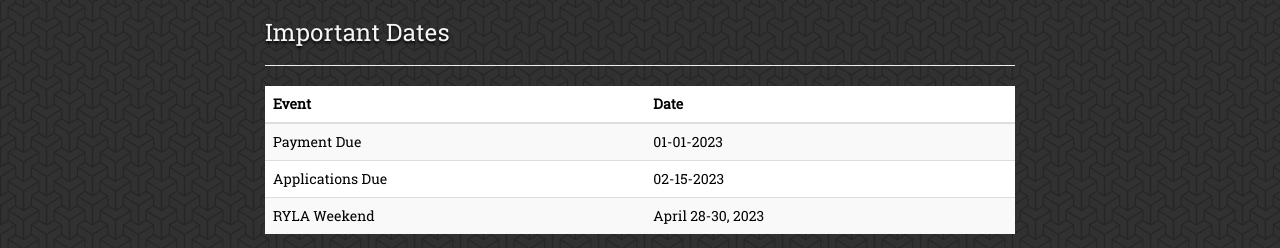
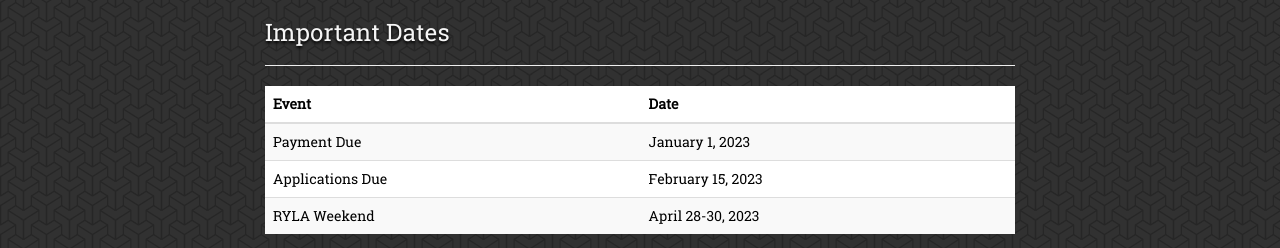
Before and after one commit to isaac-siegel/RYLA5280, a plain HTML site: page index.html in a window 1280 px wide. Shown: the part 1000-1248 px from the top of the page. Drawn offline with nearby package versions, Linux system fonts and the light colour scheme; grey boxes are pictures that could not be loaded; a script that the page names is missing; a web font is replaced by a local one.

Commit message:
spell out dates

```diff
--- a/index.html
+++ b/index.html
@@ -594,11 +594,11 @@
                         <tbody>
                         <tr>
                             <td>Payment Due</td>
-                            <td>01-01-2023</td>
+                            <td>January 1, 2023</td>
                         </tr>
                         <tr>
                             <td>Applications Due</td>
-                            <td>02-15-2023</td>
+                            <td>February 15, 2023</td>
                         </tr>
                         <tr>
                             <td>RYLA Weekend</td>
```
